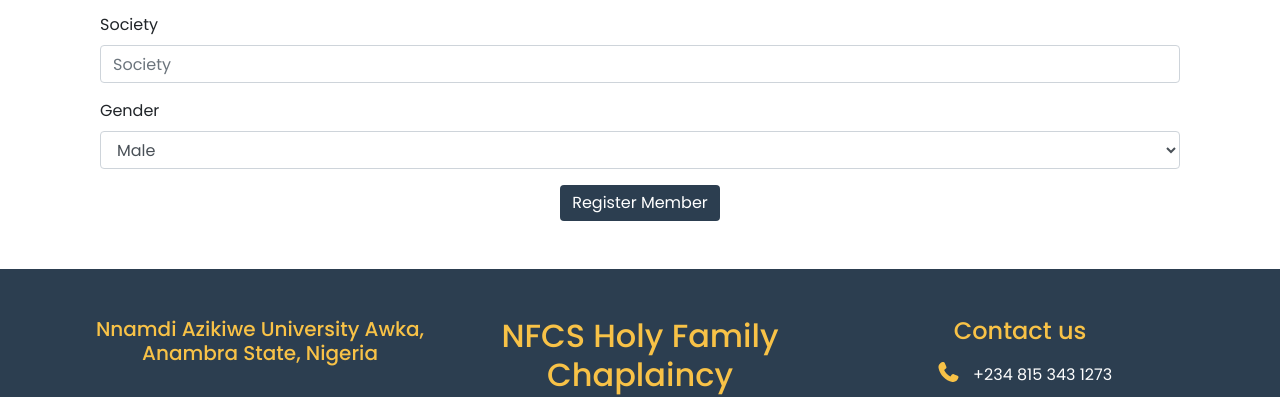
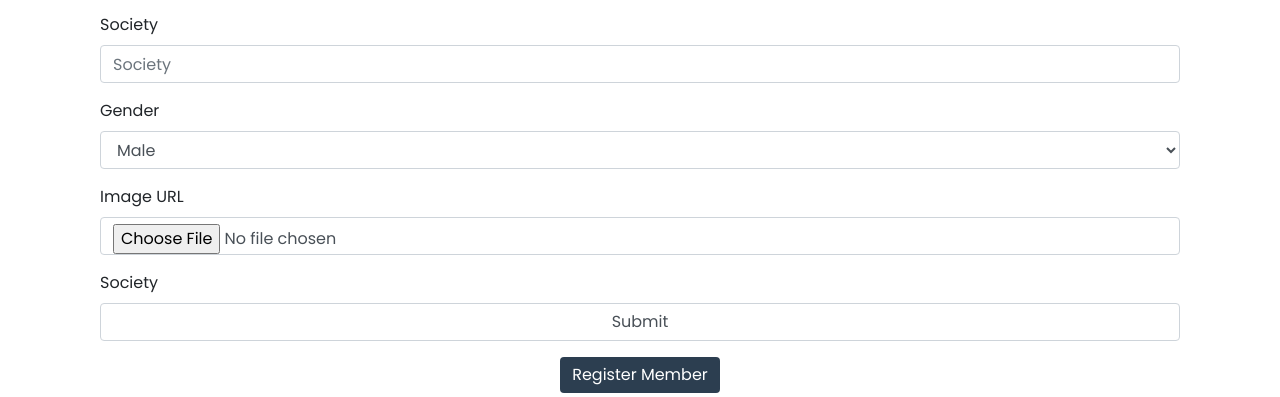
Before and after one commit to Franklin-raph/NFCS-WebApp, a website with bundled scripts: page registermember.html in a window 1280 px wide. Shown: the part 1206-1603 px from the top of the page. Built offline with nearby package versions, Linux system fonts and the light colour scheme.

Commit message:
completed the form build

```diff
--- a/registermember.html
+++ b/registermember.html
@@ -123,6 +123,14 @@
                 <option value="female">FeMale</option>
               </select>
           </div>
+          <div class="form-group col-12">
+            <label>Image URL</label>
+            <input type="file" class="form-control" placeholder="Society">
+          </div>
+          <div class="form-group col-12">
+            <label>Society</label>
+            <input type="submit" class="form-control" placeholder="Society">
+          </div>
 
           <div class="form-group col-12"style="display: flex; justify-content: center; align-items: center;">
               <button type="submit" class="btn btn-primary" style="background-color: #2c3e50; border: none;">Register Member</button>
```
Also changed, not shown: index.html (+0 -4 lines), js/main.js (+35 -0 lines), pinconfirm.html (+6 -3 lines).
